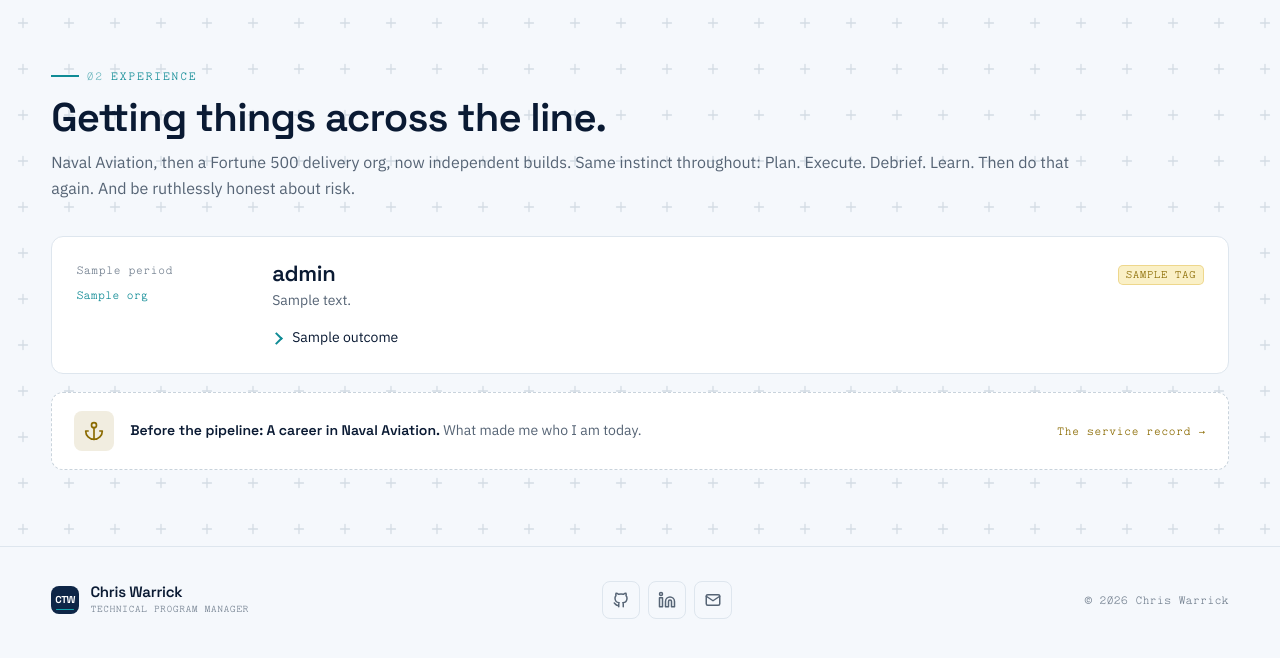
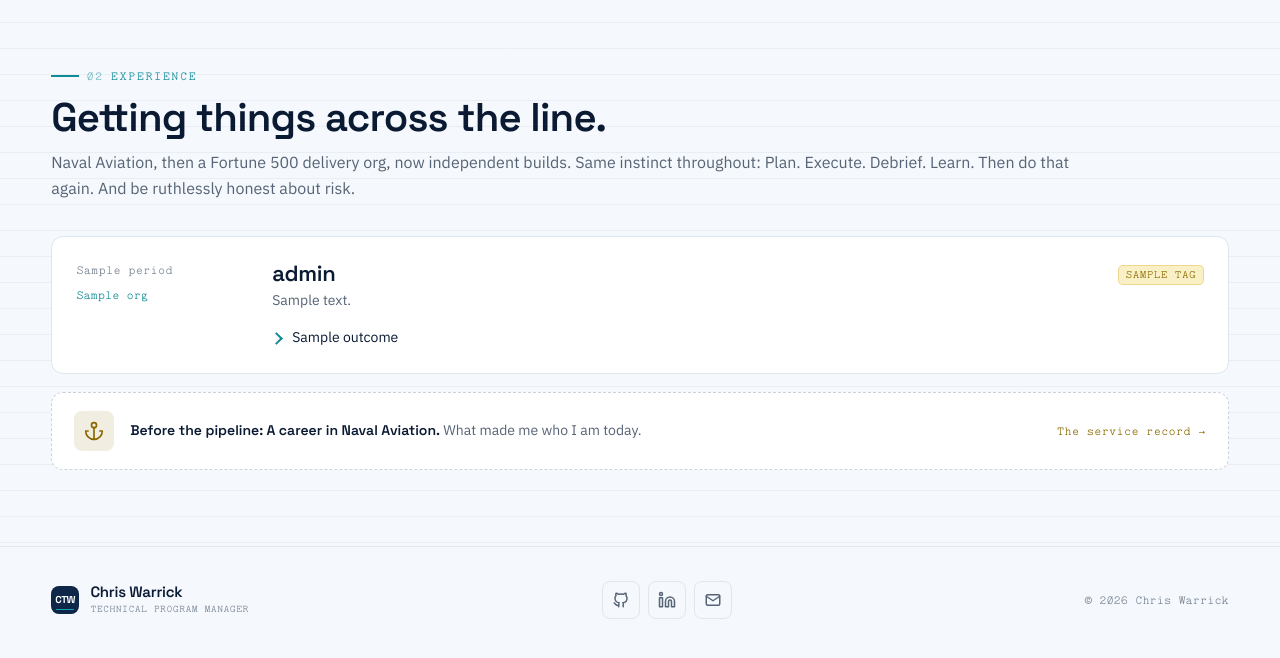
Before and after one commit to ctwarrick/ctwarrick-dev, a Flask app: template templates/work.html in a window 1280 px wide. Shown: the part 69-727 px from the top of the page. Run offline with Flask 3, Linux system fonts and the light colour scheme; the template is opened without the code that fills it: most values are stand-ins (such as "Sample title", 1, 10 or a date in 2020).

Commit message:
Update rules to avoid clumps

```diff
--- a/static/css/tokens/base.css
+++ b/static/css/tokens/base.css
@@ -177,20 +177,18 @@ img { max-width: 100%; display: block; }
 /* ruled chart lines — evenly spaced horizontals with a heavier major rule every 5th,
    echoing graph paper / an XmR control chart. Anchored to the viewport (background-attachment:
    fixed) so the rules form ONE continuous underlay that flows through section boundaries
-   instead of resetting phase per element (which looked like vertical tiling). */
+   instead of resetting phase per element (which looked like vertical tiling).
+   A single tiled linear-gradient (background-size: 100% 130px) is used so the major rule
+   at tile position 0 REPLACES the minor rule there instead of stacking on top of it —
+   two overlapping gradients caused a doubled/thicker line every 5th row. */
 .cw-rule-bg {
   background-color: var(--bg);
-  background-image:
-    repeating-linear-gradient(
-      to bottom,
-      color-mix(in oklch, var(--border) 55%, transparent) 0 1px,
-      transparent 1px 26px
-    ),
-    repeating-linear-gradient(
-      to bottom,
-      color-mix(in oklch, var(--border-strong) 60%, transparent) 0 1.3px,
-      transparent 1.3px 130px
-    );
+  background-image: repeating-linear-gradient(
+    to bottom,
+    transparent 0 13px,
+    color-mix(in oklch, var(--border) 55%, transparent) 13px 14px,
+    transparent 14px 26px
+  );
   background-attachment: fixed;
 }
 
--- a/templates/work.html
+++ b/templates/work.html
@@ -15,7 +15,7 @@
 {% block meta_description %}Naval Aviation, then a Fortune 500 delivery org, now independent builds.{% endblock %}
 
 {% block content %}
-<section class="section cw-cross-bg">
+<section class="section cw-rule-bg">
   <div class="wrap">
     <div class="section__head">
       <div>
```
